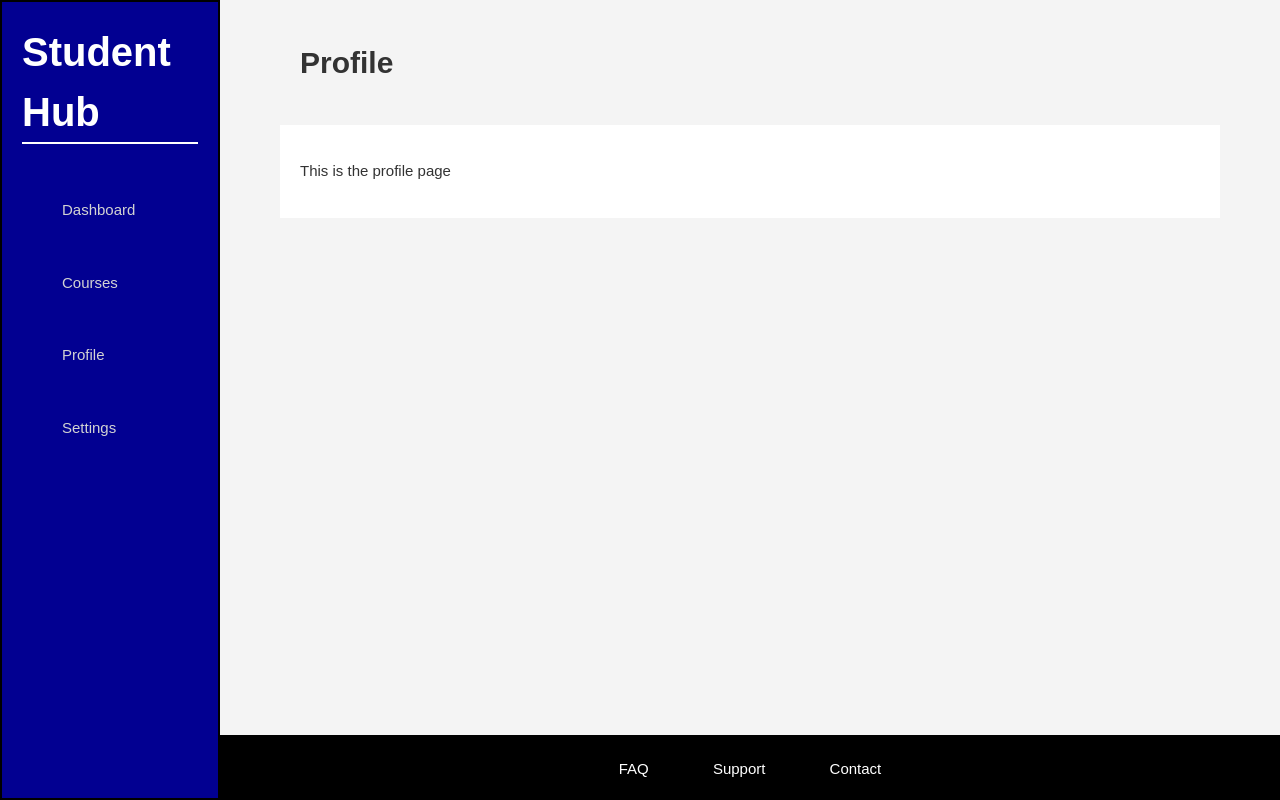
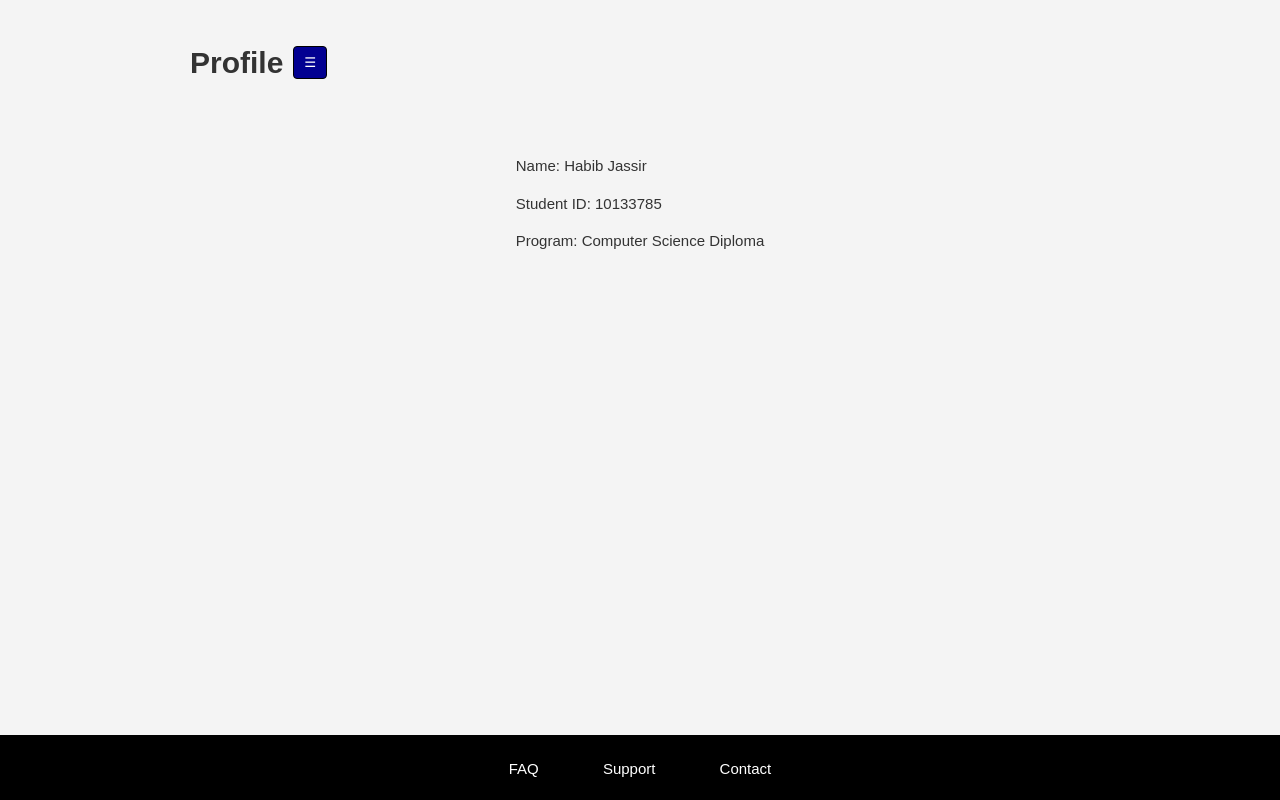
Before and after one commit to habibjassir/Student_Hub, a plain HTML site: page FrontEnd/profile.html in a window 1280 px wide. Drawn offline with Linux system fonts and the light colour scheme.

Commit message:
Add logic to page sections

```diff
--- a/FrontEnd/logic.js
+++ b/FrontEnd/logic.js
@@ -9,11 +9,11 @@ Here you will found the following logic components:
 - Sidebar Animations
 - HTML Table component generating funciton, loadTable()
 - search bar functionalities, searchFunction
+*/
 
-
-
-*/
-// Sidebar toggle - @Habib
+/* -------------------------------------------------
+     Sidebar toggle - @Habib
+----------------------------------------------------*/
 const sidebarToggle = document.getElementById("sidebarToggle");
 
 /* Here the if statement is checking if the element id = "sidebarToggle." - @Habib */
@@ -27,12 +27,25 @@ if (sidebarToggle) {
 
 //Example for Courses Table content loading-status. - @Habib
 const courses = [
-  { name: "Example Course 1", status: "Active" },
+  { name: "CPSC 270", status: "Active" },
   { name: "Example Course 2", status: "Completed" }
 ];
 
+const USER =
+  {
+  name: "Habib Jassir",
+  studentId: "10133785",
+  program: "Computer Science Diploma"
+}
+
 /* Generating HTML directly in JS to make the Course table dynamic -@Habib */
 function loadTable() {
+const tableContainer = document.getElementById("tableX");
+if (!tableContainer) {
+  //not ons the course page, skip
+  return
+}
+
   let html = `
     <table id="table">
     <thead>
@@ -57,14 +70,13 @@ function loadTable() {
         </table>
     `;
 
-  document.getElementById("tableX").innerHTML = html;
+  tableContainer.innerHTML = html;
 }
-
-window.addEventListener("load", loadTable);
 
 // get IDs from HTM elements - @Habib
 const input = document.getElementById("searchInput");
 const searchBtn = document.getElementById("searchBtn");
+const profileSection = document.getElementById("profile-section");
 
 
 /* Basic debugging to check if we are taking the
@@ -114,3 +126,32 @@ function searchFunction() {
 if (searchBtn) {
   searchBtn.addEventListener("click", searchFunction);
 }
+
+/* --------------------------------------
+
+PROFILE LOGIC
+
+----------------------------------------*/
+
+function profileLoader() {
+if (!profileSection) {
+  console.error("profile section not found");
+  return;
+}
+
+  const html = `
+  <p> Name: <span id="studentName">${USER.name}</span></p>
+  <p> Student ID: <span id="studentId">${USER.studentId}</span></p>
+  <p> Program: <span id="program">${USER.program}</span></p>
+`;
+
+
+  profileSection.innerHTML = html;
+}
+
+window.addEventListener("load", () => {
+  loadTable();            // only does something on index.html
+  if (profileSection) {   // only does something on profile.html
+    profileLoader();
+  }
+});
--- a/FrontEnd/profile.html
+++ b/FrontEnd/profile.html
@@ -9,7 +9,7 @@
 </head>
 
 
-
+<body class="sidebar-collapsed">
   <!-- Sidebar Menu -->
   <aside class="sidebar">
     <div class="logo">
@@ -18,7 +18,7 @@
     <nav class="menu">
       <ul>
         <li><a href="dashboard.html">Dashboard</a></li>
-        <li><a href="courses.html">Courses</a></li>
+        <li><a href="index.html">Courses</a></li>
         <li><a href="profile.html">Profile</a></li>
         <li><a href="settings.html">Settings</a></li>
       </ul>
@@ -28,14 +28,18 @@
   <!-- Main Content -->
   <main class="main-content">
 
-    <!-- Top Bar -->
-    <header class="top-bar">
-      <h1>Profile</h1>
-    </header>
+      <!-- Top Bar -->
+      <header class="top-bar">
+        <div class="search-section">
+          <h1>Profile</h1>
+          <!-- Button for open/close sidebar-->
+          <button id="sidebarToggle" class="sidebar-toggle">☰</button>
+        </div>
+      </header>
 
     <!-- Content -->
-    <section class="course-list">
-      <p> This is the profile page </p>
+    <section id="profile-section">
+
     </section>
   </main>
 
```
Also changed, not shown: BackEnd/package.json (added, +15 -0 lines), BackEnd/src/database.json (added, +14 -0 lines), BackEnd/src/index.js (added, +26 -0 lines), FrontEnd/dashboard.html (+10 -6 lines), FrontEnd/index.html (+4 -4 lines), FrontEnd/settings.html (+7 -2 lines), FrontEnd/styles.css (+17 -16 lines), 1 other file.
